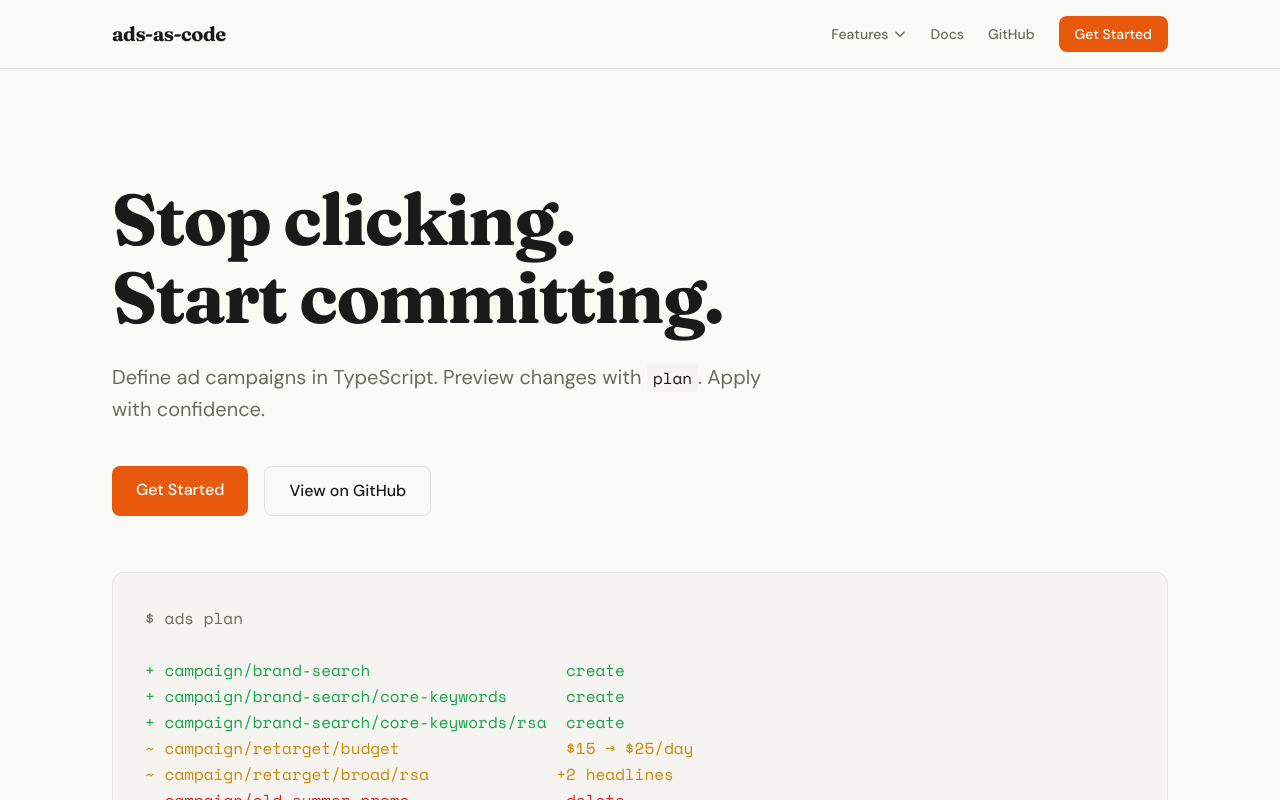
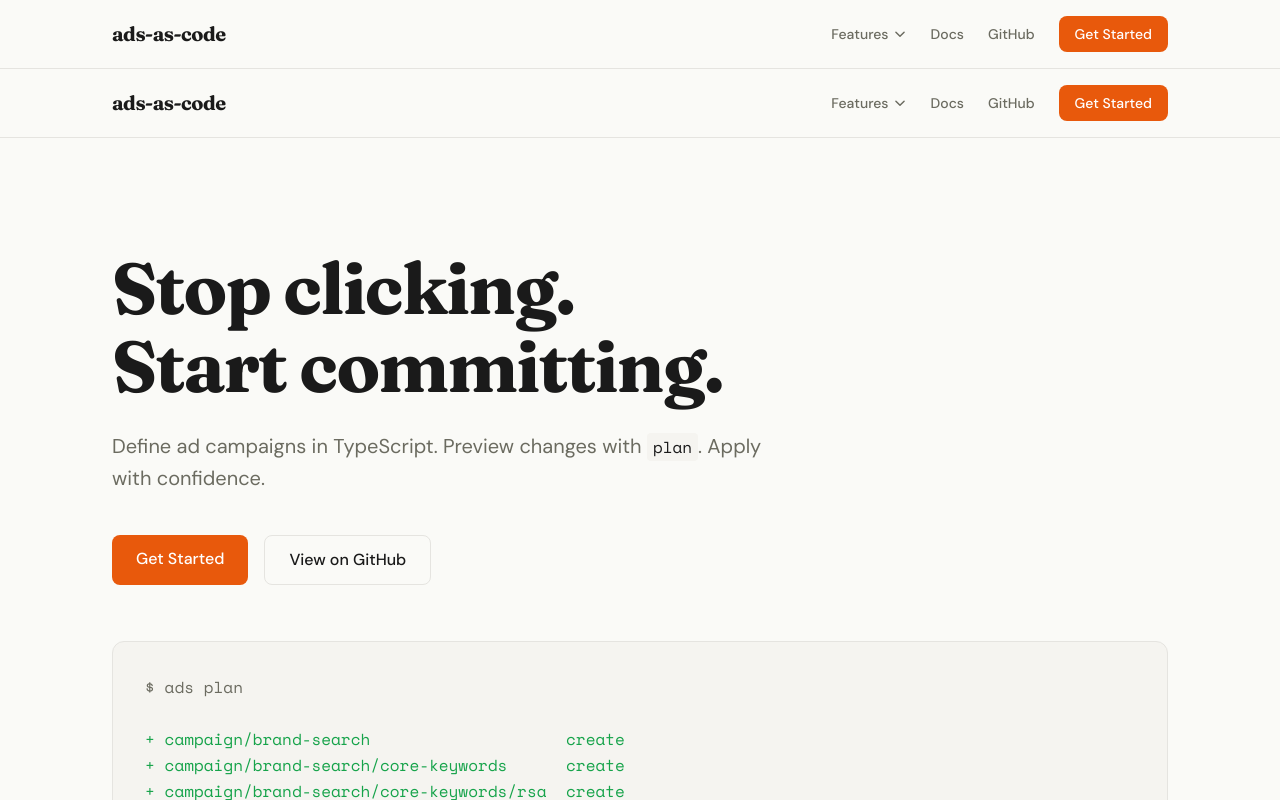
Before and after one commit to upspawn/ads-as-code-website, a Next.js app: page / in a window 1280 px wide. Shown: the top 800 px of the page. Built offline with nearby package versions, Linux system fonts and the light colour scheme.

Commit message:
feat: move Nav and Footer into root layout
Nav and Footer are now rendered by RootLayout so they appear on every
page without per-page imports. Individual pages no longer need to
include them.

```diff
--- a/app/layout.tsx
+++ b/app/layout.tsx
@@ -1,6 +1,8 @@
 import type { Metadata } from "next";
 import { DM_Sans, Fraunces, Space_Mono } from "next/font/google";
 import "./globals.css";
+import { Nav } from "@/components/Nav";
+import { Footer } from "@/components/Footer";
 
 const fraunces = Fraunces({
   subsets: ["latin"],
@@ -50,7 +52,11 @@ export default function RootLayout({
       lang="en"
       className={`${fraunces.variable} ${dmSans.variable} ${spaceMono.variable}`}
     >
-      <body className="bg-bg text-text font-body antialiased">{children}</body>
+      <body className="bg-bg text-text font-body antialiased">
+        <Nav />
+        {children}
+        <Footer />
+      </body>
     </html>
   );
 }
```
